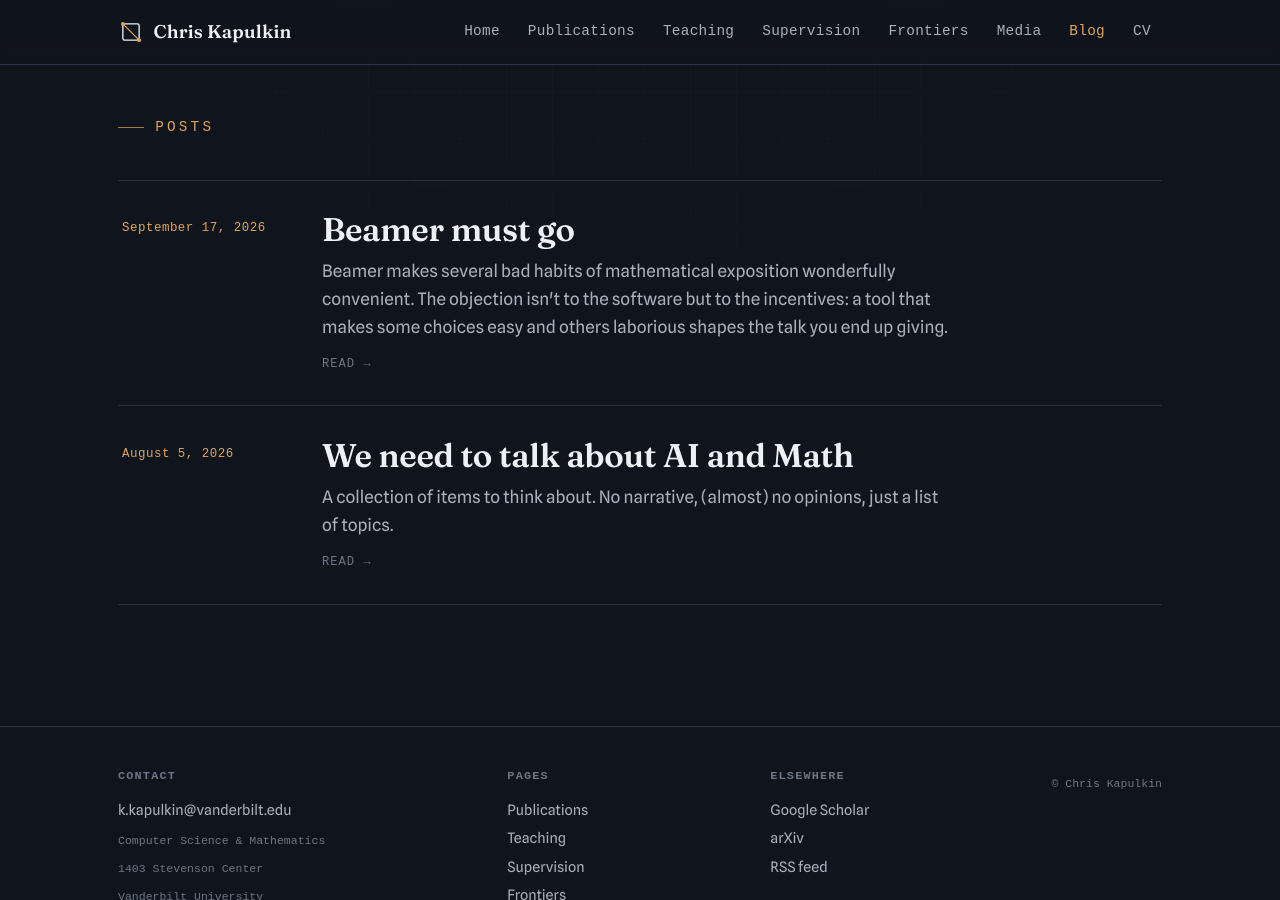
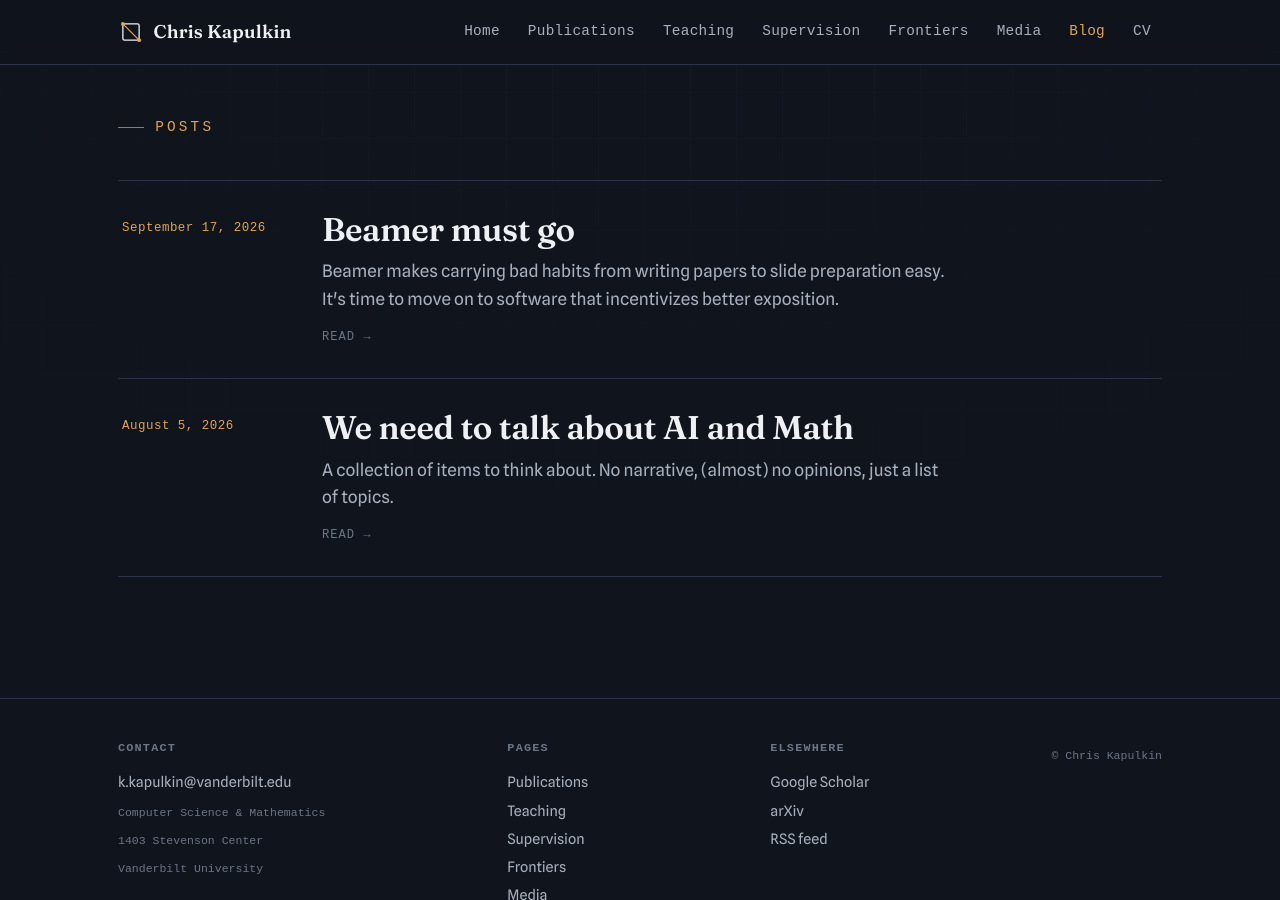
Before and after one commit to kkapulkin/kkapulkin.github.io, a Jekyll site: the page built from blog.html, in a window 1280 px wide and 900 px high, scrolled down 380 px. Built offline with Jekyll 4.4.1, drawn with Linux system fonts in a browser that asks for light colours; some web fonts are replaced.

Commit message:
Revise the summary and fix a semicolon in Beamer must go
Co-Authored-By: Claude Opus 5 <noreply@anthropic.com>
Claude-Session: https://claude.ai/code/session_014oNFHoxraHoC5jNqpe1D7Z

```diff
--- a/_posts/2026-09-17-beamer-must-go.md
+++ b/_posts/2026-09-17-beamer-must-go.md
@@ -3,10 +3,7 @@ layout: post
 title: "Beamer must go"
 date: 2026-09-17
 summary: >-
-  Beamer makes several bad habits of mathematical exposition wonderfully
-  convenient. The objection isn't to the software but to the incentives:
-  a tool that makes some choices easy and others laborious shapes the talk
-  you end up giving.
+  Beamer makes carrying bad habits from writing papers to slide preparation easy. It's time to move on to software that incentivizes better exposition.
 ---
 
 If you want to eat fewer snacks, keeping a cupboard full of chocolate bars and chips makes the job harder. You can exercise restraint, but why arrange things so that you constantly have to? This is how I feel about Beamer, the LaTeX presentation class. It makes several bad habits of mathematical exposition wonderfully convenient, and resisting them becomes part of preparing every talk.
@@ -15,7 +12,7 @@ Yes, it is possible to give a good Beamer talk. I have seen it happen. My object
 
 I prefer blackboard talks. I find their pace easier to follow and to take notes from. But slides have plenty of legitimate uses, including carefully prepared diagrams or plots that would take too long to draw well on the board. The question is whether preparing and displaying the material this way helps the audience understand it. If the whole point is that you can pack more material into your allotted time, then you’re doing it wrong.
 
-When I do use slides, I choose Keynote. PowerPoint is another option worth trying. While Apple and Microsoft will survive without an influx of mathematicians; I am concerned about mathematicians who can explain their work well in conversation but lose that ability when preparing a slide deck.
+When I do use slides, I choose Keynote. PowerPoint is another option worth trying. While Apple and Microsoft will survive without an influx of mathematicians, I am concerned about mathematicians who can explain their work well in conversation but lose that ability when preparing a slide deck.
 
 While Beamer was designed for presentations, the problem is how easily it lets us carry paper-writing habits into them. When I read a paper, I can go back to remind myself what some notation means or stop to check a reference. In a talk, the speaker controls the pace. If I miss a definition, I must either interrupt or try to reconstruct it while the speaker moves on. Asking to see the definition again is a reasonable response. Better still would be a presentation that did not require me to keep so many definitions in my head.
 
```
